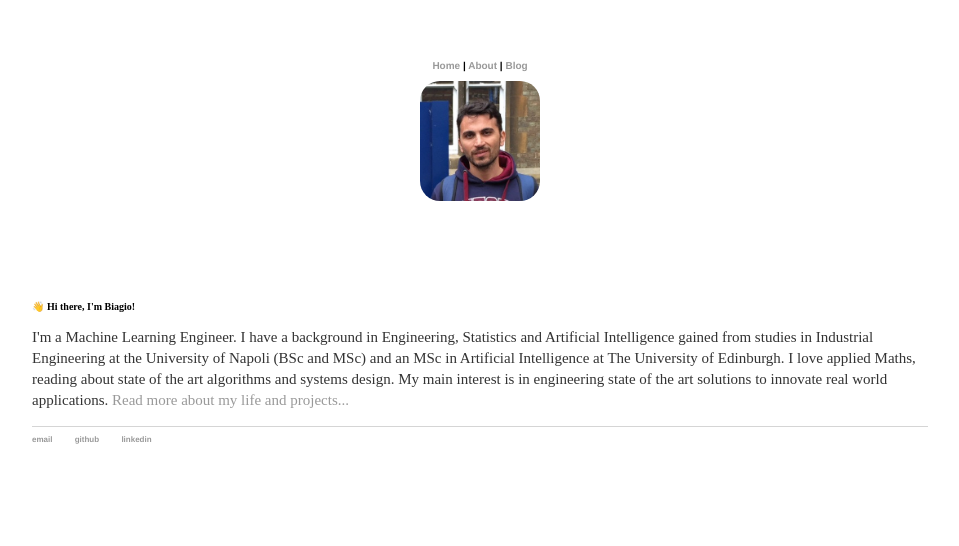
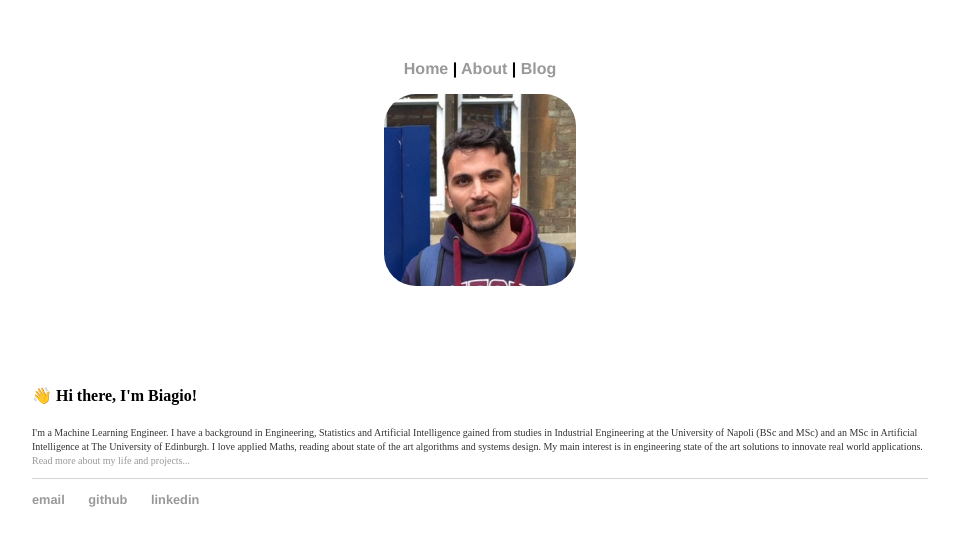
Before and after one commit to BiagioAntonelli/BiagioAntonelli.github.io, a Jekyll site: the page built from index.html, in a window 1280 px wide. Shown: the top 546 px of the page, without its empty margins (160-1119 px from the left). Built offline with Jekyll 4.4.1, drawn with Linux system fonts in a browser that asks for light colours.

```diff
--- a/index.html
+++ b/index.html
@@ -6,9 +6,9 @@
 	<div id="title">
 		<img src="me.jpeg">
 	</div>
-	<body style="font-size: 10px;">
+	<body>
 		<h4>&#128075; Hi there, I'm Biagio! </h4>
-		<p>I'm a Machine Learning Engineer. I have a background in Engineering, Statistics and Artificial Intelligence
+		<p style="font-size: 10px;">I'm a Machine Learning Engineer. I have a background in Engineering, Statistics and Artificial Intelligence
 			gained from studies in Industrial Engineering at the University of Napoli (BSc and MSc) and an MSc in Artificial Intelligence at The University of Edinburgh.
 			I love applied Maths, reading about state of the art algorithms and systems design. My main interest is in engineering state of the art solutions to innovate real world applications. <a href="/about">Read more about my life and projects...</a></p>
 	</body>
```
